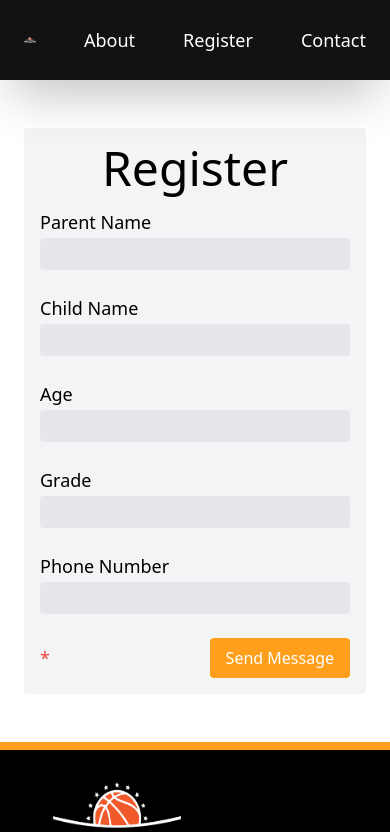
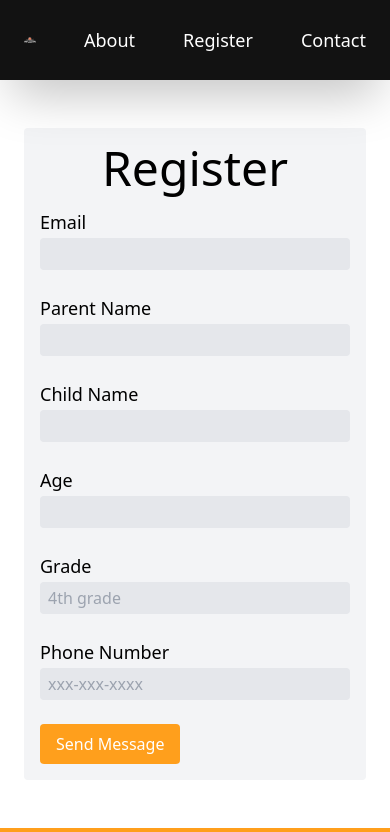
Before and after one commit to justokim/fremont-basketball-academy-site, a Next.js app: page /register in a window 390 px wide. Shown: the top 832 px of the page. Built offline with nearby package versions, Linux system fonts and the light colour scheme; no server answers; a web font is replaced by a local one.

Commit message:
mobile chz
ayo

```diff
--- a/package.json
+++ b/package.json
@@ -8,12 +8,12 @@
     "lint": "next lint"
   },
   "dependencies": {
-
-    "emailjs-com": "^3.2.0",
+    "@emailjs/browser": "^3.6.2",
     "next": "^12.0.10",
     "react": "^17.0.2",
     "react-dom": "^17.0.2",
-    "react-player": "^2.10.0"
+    "react-player": "^2.10.0",
+    "sweetalert2": "^11.4.17"
   },
   "devDependencies": {
     "autoprefixer": "^10.4.2",
--- a/pages/about.js
+++ b/pages/about.js
@@ -5,7 +5,7 @@ const About = () => {
     <div className="py-12 w-full">
       <div className="max-w-screen-xl mx-auto">
         <h1 className="text-5xl font-medium text-center">About Us</h1>
-        <div className="mt-6 grid grid-cols-2 gap-8 text-center ">
+        <div className="mt-6 grid grid-cols-1 mx-6 lg:grid lg:grid-cols-2 gap-8 text-center ">
           {" "}
           <div className="col-span-1 text-xl bg-stone-200 p-4 rounded-xl shadow-xl">
             Fremont Basketball Academy was established in June 2020. The goal of
@@ -23,7 +23,7 @@ const About = () => {
             developing better technique and skills in every aspect of the game.{" "}
           </div>
         </div>
-        <div className="w-1/2 text-center mx-auto mt-6 text-xl bg-stone-200 p-4 rounded-xl shadow-xl">
+        <div className="   mx-6 text-center grid grid-cols-1 mt-6 lg:w-1/2 lg:mx-auto text-xl bg-stone-200 p-2 rounded-xl shadow-xl">
           Vishrant Prabhu founded the academy in June 2020. With the tremendous
           growth in the academy, we now have 3 coaches who work with the
           children and plan on hiring more soon. All the coaches are motivated
@@ -34,7 +34,7 @@ const About = () => {
       </div>
       <div className="w-3/4 mx-auto my-6">
         <h6 className="text-center text-5xl font-medium">Meet the Founder</h6>
-        <div className="grid grid-cols-2 mt-6 place-items-center">
+        <div className=" grid grid-cols-1 gap-4 lg:grid lg:grid-cols-2 mt-6 place-items-center">
           <div className="col-span-1  ">
             <div
               className="relative w-80 h-80
@@ -60,7 +60,7 @@ const About = () => {
         </div>
       </div>
       <div className="pt-8 bg-stone-200 h-full">
-        <div className="w-3/4 mx-auto">
+        <div className=" px-10 pb-4 lg:w-3/4 lg:mx-auto">
           {" "}
           “I had a great coach and mentor growing up and wanted to motivate kids
           in a similar way. I played basketball throughout my childhood. The
--- a/pages/contact.js
+++ b/pages/contact.js
@@ -1,27 +1,53 @@
 import { useState } from "react";
+import emailjs from "@emailjs/browser";
+import Swal from "sweetalert2";
 
 const Contact = () => {
+  const SERVICE_ID = process.env.NEXT_PUBLIC_SERVICE_ID;
+  const TEMPLATE_ID = process.env.NEXT_PUBLIC_TEMPLATE_ID;
+  const KEY = process.env.NEXT_PUBLIC_API_KEY;
   const [email, setEmail] = useState("");
   const [subject, setSubject] = useState("");
   const [message, setMessage] = useState("");
+  const [name, setName] = useState("");
 
-  const [errMsg, setErrMsg] = useState("");
+  const clearForm = () => {
+    setMessage("");
+    setName("");
+    setSubject("");
+    setEmail("");
+  };
 
-  const sendMessage = (e) => {
+  const submitForm = (e) => {
     e.preventDefault();
-    if (errMsg) setErrMsg("");
 
-    if (email.length == 0 || !email.includes("@")) {
-      setErrMsg("You must provide a valid email!");
-      return;
-    }
-    if (subject.length == 0) {
-      setErrMsg("You must provide a subject!");
-      return;
-    }
-    if (subject.message == 0) {
-      setErrMsg("You must provide a message!");
-      return;
+    const body = {
+      name: name,
+      email: email,
+      message: message,
+      subject: subject,
+    };
+
+    try {
+      emailjs.send(SERVICE_ID, TEMPLATE_ID, body, KEY).then(
+        (result) => {
+          Swal.fire({
+            icon: "success",
+            title: "Message Sent Successfully",
+          });
+
+          clearForm();
+        },
+        (error) => {
+          Swal.fire({
+            icon: "error",
+            title: "Oops, something went wrong",
+            text: error.text,
+          });
+        }
+      );
+    } catch (err) {
+      console.error(err);
     }
   };
 
@@ -30,18 +56,16 @@ const Contact = () => {
       <div className="max-w-5xl mx-auto bg-gray-100 p-4 rounded">
         <h1 className="text-5xl pb-4 text-center">Contact Us</h1>
 
-        <div className="pb-6 grid grid-cols-12">
-          <div className="col-span-6 text-center">
-            <h2 className="text-2xl font-thin tracking-wide">Email</h2>
-            <p>vishrantprabhu6@gmail.com</p>
+        <form onSubmit={submitForm} className="space-y-6">
+          <div className="flex flex-col">
+            <label className="text-lg pb-0.5">Name</label>
+            <input
+              className="bg-gray-200 outline-none p-1 rounded px-2"
+              value={name}
+              onChange={(e) => setName(e.target.value)}
+            />
           </div>
-          <div className="col-span-6 text-center">
-            <h2 className="text-2xl font-thin tracking-wide">Phone</h2>
-            <p>(510) 737-9131</p>
-          </div>
-        </div>
 
-        <form onSubmit={sendMessage} className="space-y-6">
           <div className="flex flex-col">
             <label className="text-lg pb-0.5">Email</label>
             <input
@@ -71,7 +95,7 @@ const Contact = () => {
           </div>
 
           <div className="flex justify-between items-center">
-            <div className="text-red-500 text-lg">*{errMsg}</div>
+            {/* <div className="text-red-500 text-lg">*{errMsg}</div> */}
             <button
               type="submit"
               className="outline-none bg-[#ff9f1c] text-white px-4 py-2 rounded"
--- a/pages/register.js
+++ b/pages/register.js
@@ -1,27 +1,59 @@
 import { useState } from "react";
+import emailjs from "@emailjs/browser";
+import Swal from "sweetalert2";
 
 const Register = () => {
+  const SERVICE_ID = process.env.NEXT_PUBLIC_SERVICE_ID;
+  const TEMPLATE_ID = process.env.NEXT_PUBLIC_REGISTER_TEMPLATE_ID;
+  const KEY = process.env.NEXT_PUBLIC_API_KEY;
   const [email, setEmail] = useState("");
-  const [subject, setSubject] = useState("");
-  const [message, setMessage] = useState("");
 
-  const [errMsg, setErrMsg] = useState("");
+  const [childname, setChildname] = useState("");
+  const [parentname, setParentname] = useState("");
+  const [age, setAge] = useState("");
+  const [phonenumber, setPhonenumber] = useState("");
+  const [grade, setGrade] = useState("");
+  const clearForm = () => {
+    setAge("");
+    setChildname("");
+    setParentname("");
+    setEmail("");
+    setGrade("");
+    setPhonenumber("");
+  };
 
-  const sendMessage = (e) => {
+  const submitForm = (e) => {
     e.preventDefault();
-    if (errMsg) setErrMsg("");
 
-    if (email.length == 0 || !email.includes("@")) {
-      setErrMsg("You must provide a valid email!");
-      return;
-    }
-    if (subject.length == 0) {
-      setErrMsg("You must provide a subject!");
-      return;
-    }
-    if (subject.message == 0) {
-      setErrMsg("You must provide a message!");
-      return;
+    const body = {
+      parentname: parentname,
+      email: email,
+      childName: childname,
+      age: age,
+      grade: grade,
+      phonenumber: phonenumber,
+    };
+
+    try {
+      emailjs.send(SERVICE_ID, TEMPLATE_ID, body, KEY).then(
+        (result) => {
+          Swal.fire({
+            icon: "success",
+            title: "Message Sent Successfully",
+          });
+
+          clearForm();
+        },
+        (error) => {
+          Swal.fire({
+            icon: "error",
+            title: "Oops, something went wrong",
+            text: error.text,
+          });
+        }
+      );
+    } catch (err) {
+      console.error(err);
     }
   };
 
@@ -30,9 +62,9 @@ const Register = () => {
       <div className="max-w-5xl mx-auto bg-gray-100 p-4 rounded">
         <h1 className="text-5xl pb-4 text-center">Register</h1>
 
-        <form onSubmit={sendMessage} className="space-y-6">
+        <form onSubmit={submitForm} className="space-y-6">
           <div className="flex flex-col">
-            <label className="text-lg pb-0.5">Parent Name</label>
+            <label className="text-lg pb-0.5">Email</label>
             <input
               className="bg-gray-200 outline-none p-1 rounded px-2"
               value={email}
@@ -40,27 +72,36 @@ const Register = () => {
             />
           </div>
           <div className="flex flex-col">
+            <label className="text-lg pb-0.5">Parent Name</label>
+            <input
+              className="bg-gray-200 outline-none p-1 rounded px-2"
+              value={parentname}
+              onChange={(e) => setParentname(e.target.value)}
+            />
+          </div>
+          <div className="flex flex-col">
             <label className="text-lg pb-0.5">Child Name</label>
             <input
               className="bg-gray-200 outline-none p-1 rounded px-2"
-              value={email}
-              onChange={(e) => setEmail(e.target.value)}
+              value={childname}
+              onChange={(e) => setChildname(e.target.value)}
             />
           </div>
           <div className="flex flex-col">
             <label className="text-lg pb-0.5">Age</label>
             <input
               className="bg-gray-200 outline-none p-1 rounded px-2"
-              value={email}
-              onChange={(e) => setEmail(e.target.value)}
+              value={age}
+              onChange={(e) => setAge(e.target.value)}
             />
           </div>
           <div className="flex flex-col">
             <label className="text-lg pb-0.5">Grade</label>
             <input
               className="bg-gray-200 outline-none p-1 rounded px-2"
-              value={email}
-              onChange={(e) => setEmail(e.target.value)}
+              value={grade}
+              placeholder="4th grade"
+              onChange={(e) => setGrade(e.target.value)}
             />
           </div>
 
@@ -68,13 +109,13 @@ const Register = () => {
             <label className="text-lg pb-0.5">Phone Number</label>
             <input
               className="bg-gray-200 outline-none p-1 rounded px-2"
-              value={subject}
-              onChange={(e) => setSubject(e.target.value)}
+              value={phonenumber}
+              placeholder="xxx-xxx-xxxx"
+              onChange={(e) => setPhonenumber(e.target.value)}
             />
           </div>
 
           <div className="flex justify-between items-center">
-            <div className="text-red-500 text-lg">*{errMsg}</div>
             <button
               type="submit"
               className="outline-none bg-[#ff9f1c] text-white px-4 py-2 rounded"
```
Also changed, not shown: pages/index.js (+19 -19 lines), 1 other file (tests, documents, lock files or other folders).
